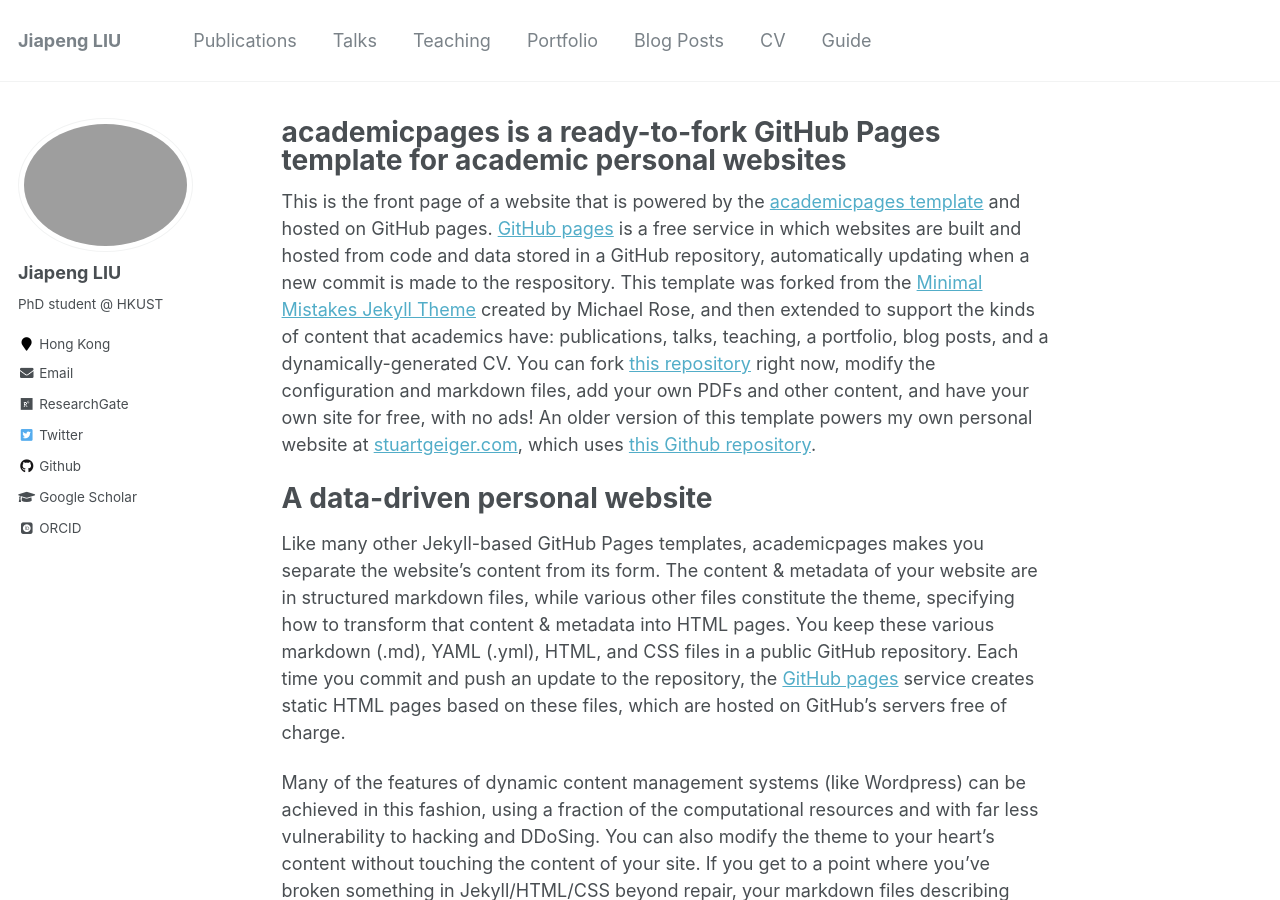
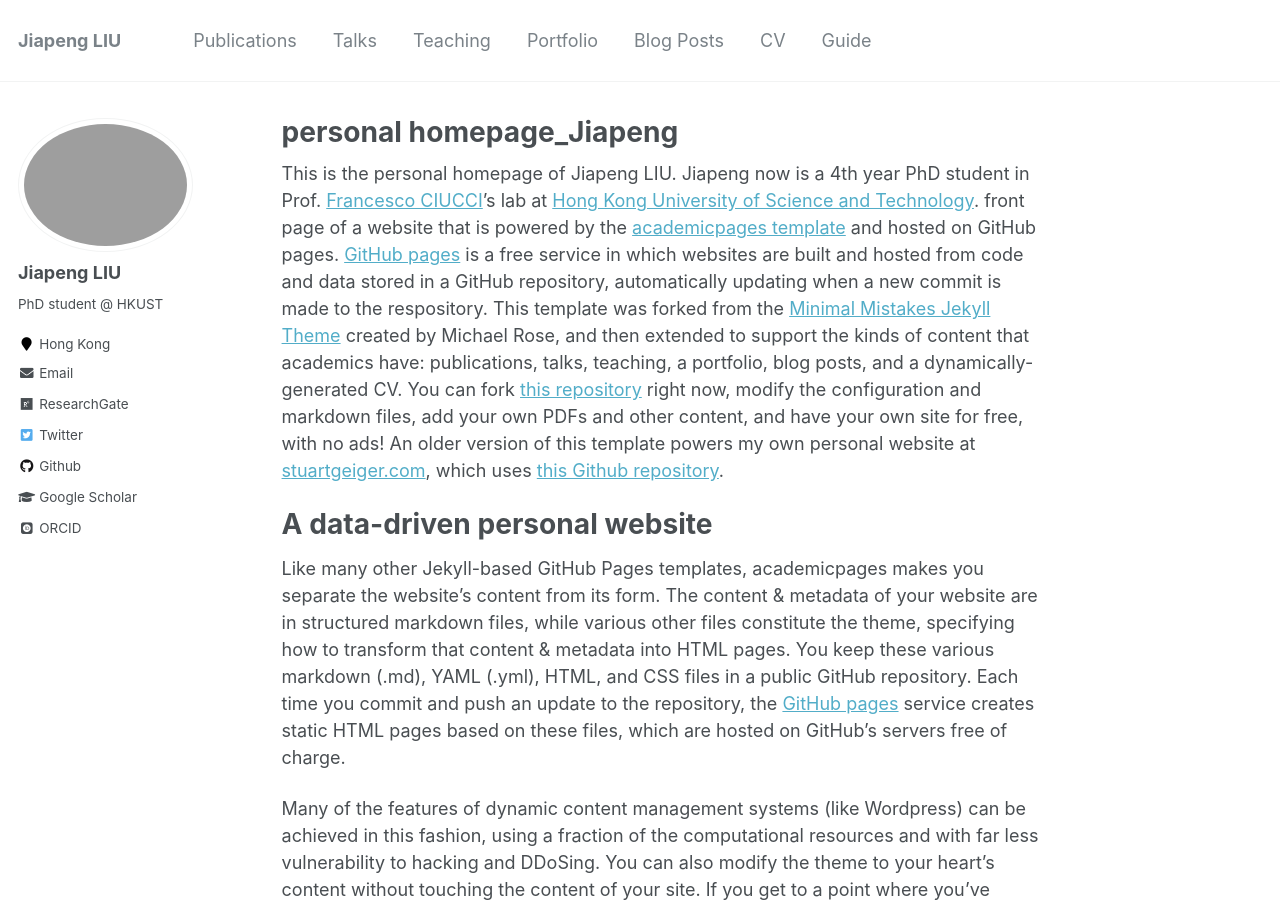
Before and after one commit to jiapeng-liu/jiapeng-liu.github.io, a Jekyll site: the page built from _pages/about.md, in a window 1280 px wide and 900 px high. Built offline with Jekyll 4.4.1, drawn with Linux system fonts in a browser that asks for light colours; some web fonts are replaced.

Commit message:
update pages

```diff
--- a/_pages/about.md
+++ b/_pages/about.md
@@ -1,6 +1,6 @@
 ---
 permalink: /
-title: "academicpages is a ready-to-fork GitHub Pages template for academic personal websites"
+title: "personal homepage_Jiapeng"
 excerpt: "About me"
 author_profile: true
 redirect_from:
@@ -8,7 +8,8 @@ redirect_from:
   - /about.html
 ---
 
-This is the front page of a website that is powered by the [academicpages template](https://github.com/academicpages/academicpages.github.io) and hosted on GitHub pages. [GitHub pages](https://pages.github.com) is a free service in which websites are built and hosted from code and data stored in a GitHub repository, automatically updating when a new commit is made to the respository. This template was forked from the [Minimal Mistakes Jekyll Theme](https://mmistakes.github.io/minimal-mistakes/) created by Michael Rose, and then extended to support the kinds of content that academics have: publications, talks, teaching, a portfolio, blog posts, and a dynamically-generated CV. You can fork [this repository](https://github.com/academicpages/academicpages.github.io) right now, modify the configuration and markdown files, add your own PDFs and other content, and have your own site for free, with no ads! An older version of this template powers my own personal website at [stuartgeiger.com](http://stuartgeiger.com), which uses [this Github repository](https://github.com/staeiou/staeiou.github.io).
+This is the personal homepage of Jiapeng LIU. Jiapeng now is a 4th year PhD student in Prof. [Francesco CIUCCI](https://www.mae.ust.hk/en/people/faculty/detail/ciucci-francesco)'s lab at [Hong Kong University of Science and Technology](https://www.ust.hk/).
+ front page of a website that is powered by the [academicpages template](https://github.com/academicpages/academicpages.github.io) and hosted on GitHub pages. [GitHub pages](https://pages.github.com) is a free service in which websites are built and hosted from code and data stored in a GitHub repository, automatically updating when a new commit is made to the respository. This template was forked from the [Minimal Mistakes Jekyll Theme](https://mmistakes.github.io/minimal-mistakes/) created by Michael Rose, and then extended to support the kinds of content that academics have: publications, talks, teaching, a portfolio, blog posts, and a dynamically-generated CV. You can fork [this repository](https://github.com/academicpages/academicpages.github.io) right now, modify the configuration and markdown files, add your own PDFs and other content, and have your own site for free, with no ads! An older version of this template powers my own personal website at [stuartgeiger.com](http://stuartgeiger.com), which uses [this Github repository](https://github.com/staeiou/staeiou.github.io).
 
 A data-driven personal website
 ======
```
